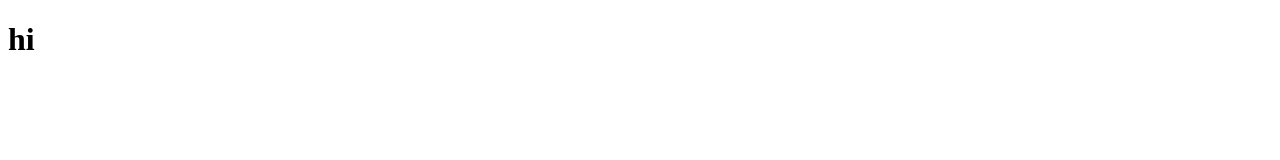
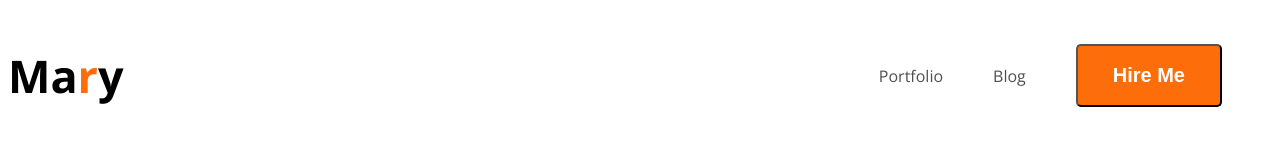
Before and after one commit to Shohel-tuf15/web-developer-portfolio, a plain HTML site: page index.html in a window 1280 px wide. Drawn offline with nearby package versions, Linux system fonts and the light colour scheme.

Commit message:
nav added

```diff
--- a/index.html
+++ b/index.html
@@ -5,10 +5,24 @@
     <meta http-equiv="X-UA-Compatible" content="IE=edge" />
     <meta name="viewport" content="width=device-width, initial-scale=1.0" />
     <title>Web Developer Portfolio</title>
+    <link rel="preconnect" href="https://fonts.googleapis.com" />
+    <link rel="preconnect" href="https://fonts.gstatic.com" crossorigin />
+    <link
+      href="https://fonts.googleapis.com/css2?family=Open+Sans:ital,wght@0,300..800;1,300..800&display=swap"
+      rel="stylesheet"
+    />
+    <link rel="stylesheet" href="style.css" />
   </head>
   <body>
     <header>
-      <h1>hi</h1>
+      <nav>
+        <h1 class="nav-title">Ma<span class="text-primary">r</span>y</h1>
+        <ul>
+          <li><a href="">Portfolio</a></li>
+          <li><a href="">Blog</a></li>
+          <li><input class="btn-primary" type="button" value="Hire Me" /></li>
+        </ul>
+      </nav>
     </header>
     <main></main>
     <footer></footer>
--- /dev/null
+++ b/style.css
@@ -0,0 +1,36 @@
+/* Common shared style */
+body{
+    font-family: "Open Sans", sans-serif;
+
+}
+.text-primary{
+    color:#FD6E0A;
+}
+.nav-title{
+    font-size: 45px;
+}
+nav{
+    display: flex;
+    justify-content: space-between;
+    align-items: center;
+}
+nav>ul{
+    display: flex;
+    align-items: center;
+}
+nav li{
+list-style: none;
+margin-right: 50px;
+}
+nav a{
+    text-decoration: none;
+    color: rgb(81, 78, 78);
+}
+.btn-primary{
+    background-color: #FD6E0A;
+    color: white;
+    border-radius: 5px;
+    font-size: 20px;
+    font-weight: 700;
+    padding: 18px 35px;
+}
```
